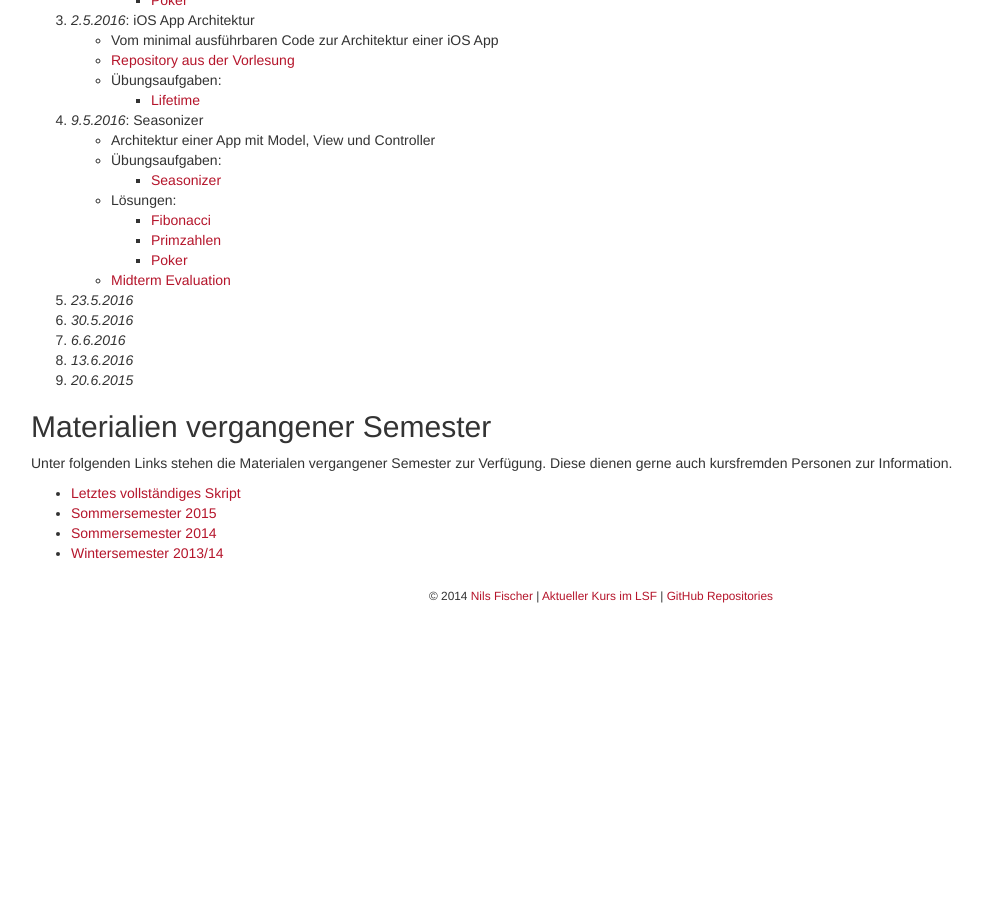
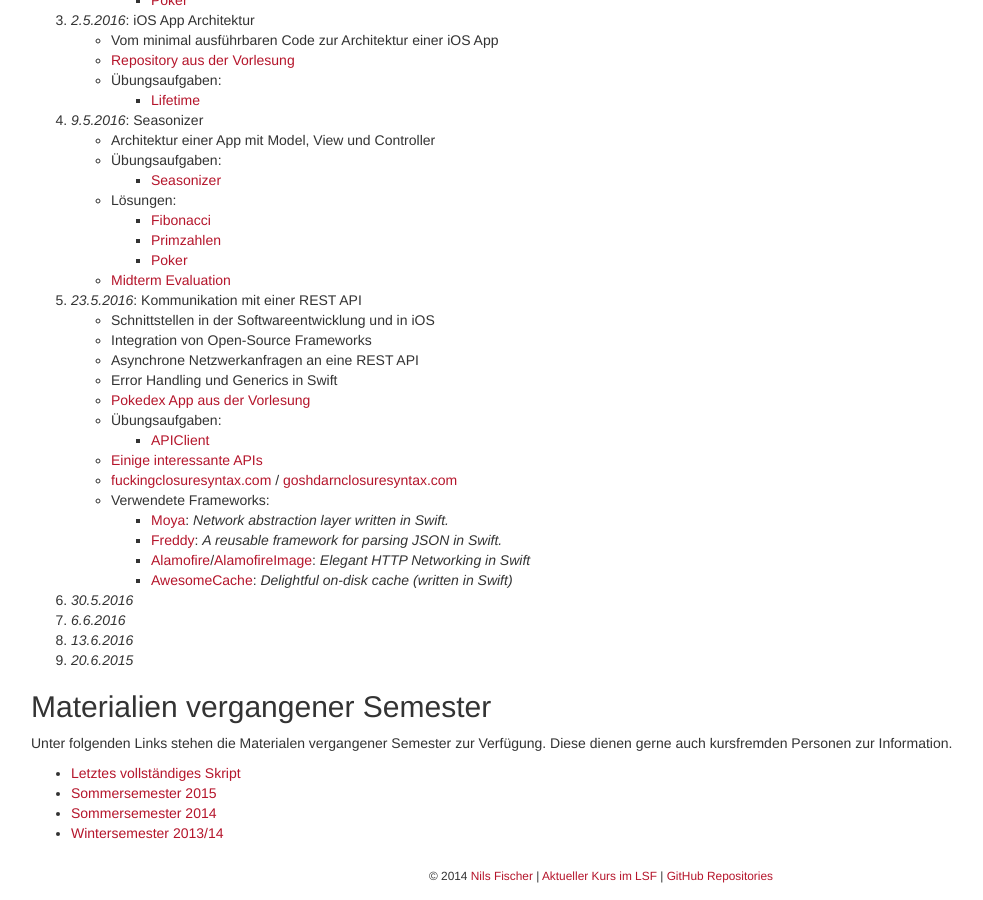
Before and after one commit to iOS-Dev-Kurs/iOS-Dev-Kurs.github.io, a Jekyll site: the page built from material/index.md, in a window 1280 px wide and 900 px high, scrolled down 611 px. Shown: the whole window, without its empty margins (39-1022 px from the left). Built offline with Jekyll 4.4.1, drawn with Linux system fonts in a browser that asks for light colours; before the commit the page ends 1231 px from its top, so only the background shows below that.

```diff
--- a/material/index.md
+++ b/material/index.md
@@ -39,7 +39,21 @@ Das Skript steht außerdem auf GitHub zur Verfügung: [https://github.com/iOS-De
 		- [Primzahlen](https://github.com/iOS-Dev-Kurs/Skript/raw/master/dist/exercises/03%20-%20Primzahlen.playground.zip)
 		- [Poker](https://github.com/iOS-Dev-Kurs/Skript/raw/master/dist/exercises/04%20-%20Poker.playground.zip)
 	- [Midterm Evaluation](http://goo.gl/forms/0lbmTXhQNw)
-5. *23.5.2016*
+5. *23.5.2016*: Kommunikation mit einer REST API
+	- Schnittstellen in der Softwareentwicklung und in iOS
+	- Integration von Open-Source Frameworks
+	- Asynchrone Netzwerkanfragen an eine REST API
+	- Error Handling und Generics in Swift
+	- [Pokedex App aus der Vorlesung](https://github.com/iOS-Dev-Kurs/apiclient/tree/pokedex)
+	- Übungsaufgaben:
+		- [APIClient](https://github.com/iOS-Dev-Kurs/apiclient)
+	- [Einige interessante APIs](https://www.reddit.com/r/webdev/comments/3wrswc/what_are_some_fun_apis_to_play_with/)
+	- [fuckingclosuresyntax.com](http://fuckingclosuresyntax.com) / [goshdarnclosuresyntax.com](http://goshdarnclosuresyntax.com)
+	- Verwendete Frameworks:
+		- [Moya](https://github.com/Moya/Moya): _Network abstraction layer written in Swift._
+		- [Freddy](https://github.com/bignerdranch/Freddy): _A reusable framework for parsing JSON in Swift._
+		- [Alamofire](https://github.com/Alamofire/Alamofire)/[AlamofireImage](https://github.com/Alamofire/AlamofireImage): _Elegant HTTP Networking in Swift_
+		- [AwesomeCache](https://github.com/aschuch/AwesomeCache): _Delightful on-disk cache (written in Swift)_
 6. *30.5.2016*
 7. *6.6.2016*
 8. *13.6.2016*
```
